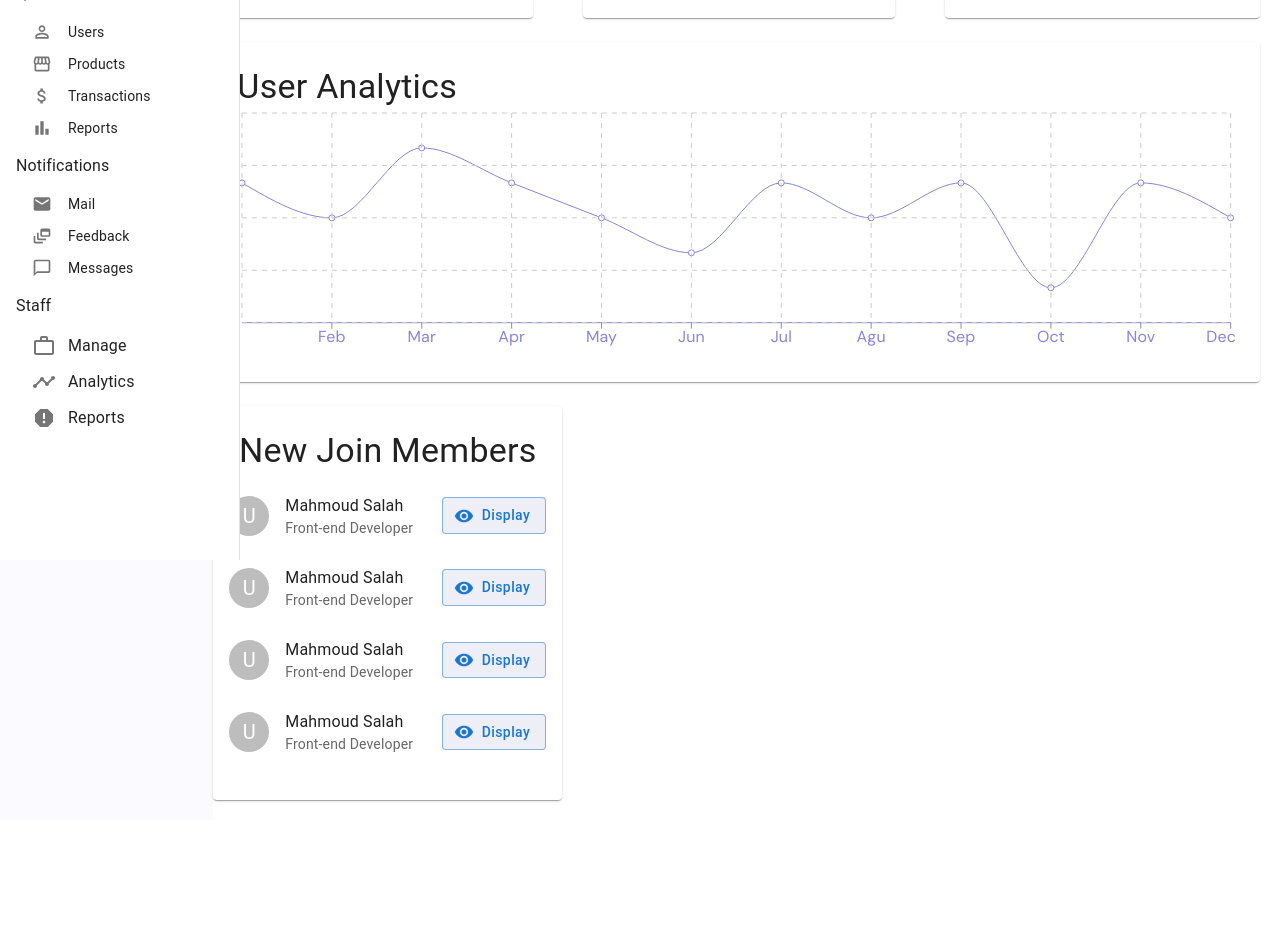
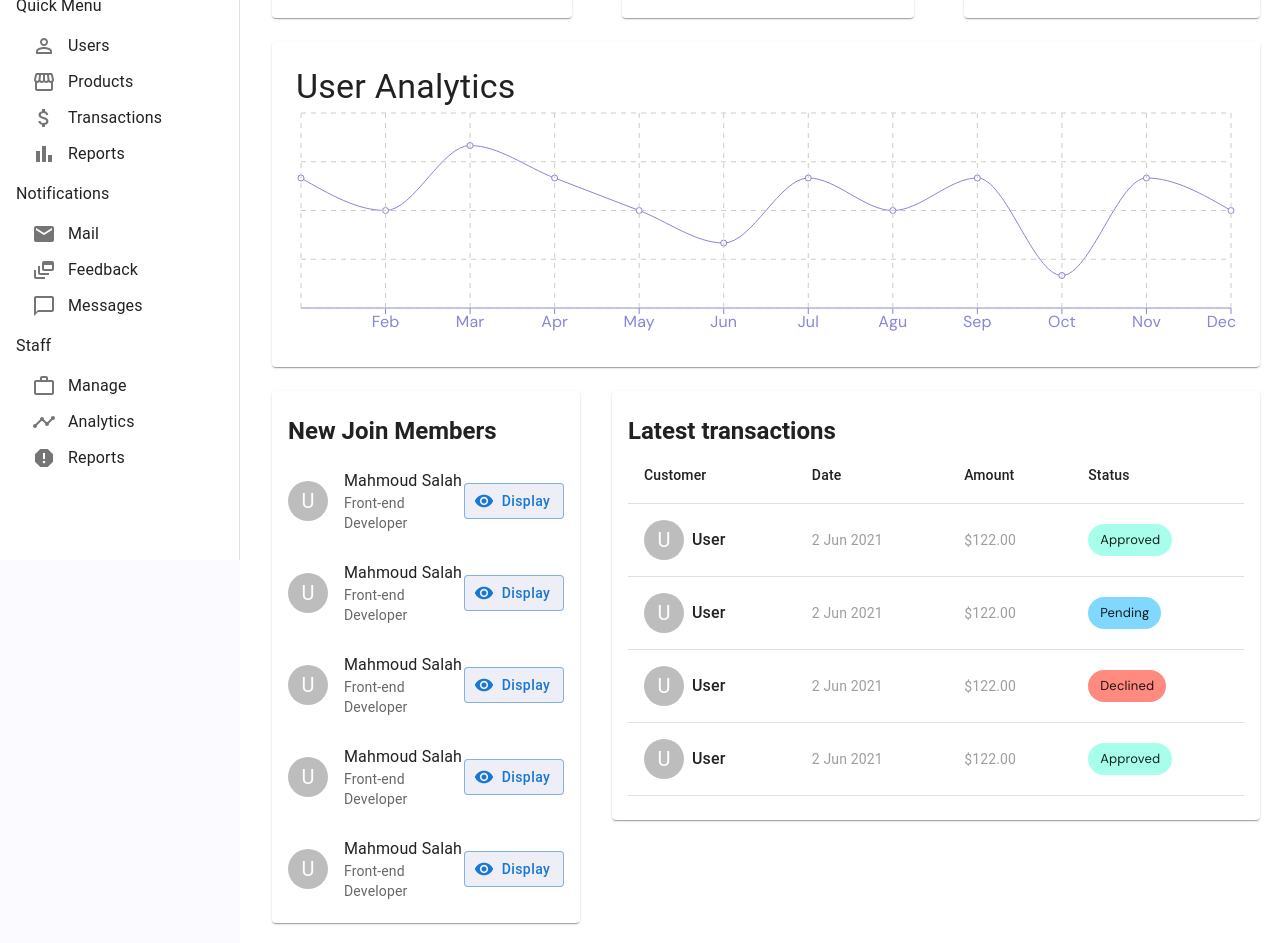
Before and after one commit to Mahmoud2227/ecommerce_admin_panel, a React (Create React App) app: page / in a window 1280 px wide. Shown: the part 240-1183 px from the top of the page. Before the commit the page ends 1060 px from the top, so only its background shows below. Built offline with nearby package versions, Linux system fonts and the light colour scheme.

Commit message:
created WidgetLg component in home page

```diff
--- a/src/App.js
+++ b/src/App.js
@@ -1,5 +1,5 @@
 import Topbar from "./components/Topbar/Topbar";
-import {CssBaseline, Grid, Toolbar} from "@mui/material";
+import {CssBaseline, Box, Toolbar} from "@mui/material";
 import SideBar from "./components/SideBar/SideBar";
 import Home from "./pages/home/Home";
 
@@ -9,10 +9,10 @@ function App() {
 			<CssBaseline />
 			<Topbar />
 			<Toolbar />
-			<Grid container justifyContent='space-between' sx={{height: "Calc(100vh - 64px)"}}>
+			<Box display='flex' gap={4}>
 				<SideBar />
 				<Home />
-			</Grid>
+			</Box>
 		</>
 	);
 }
--- a/src/components/SideBar/SideBar.js
+++ b/src/components/SideBar/SideBar.js
@@ -44,7 +44,7 @@ const SideBar = () => {
 				<Toolbar />
 				<Box paddingLeft={2} paddingTop={2}>
 					<Typography variant='subtitle1'>Dashboard</Typography>
-					<MenuList dense>
+					<MenuList>
 						<MenuItem>
 							<ListItemIcon>
 								<LineStyle />
@@ -65,7 +65,7 @@ const SideBar = () => {
 						</MenuItem>
 					</MenuList>
 					<Typography variant='subtitle1'>Quick Menu</Typography>
-					<MenuList dense>
+					<MenuList>
 						<MenuItem>
 							<ListItemIcon>
 								<PermIdentity />
@@ -92,7 +92,7 @@ const SideBar = () => {
 						</MenuItem>
 					</MenuList>
 					<Typography variant='subtitle1'>Notifications</Typography>
-					<MenuList dense>
+					<MenuList>
 						<MenuItem>
 							<ListItemIcon>
 								<Email />
--- a/src/components/WidgetLg/WidgetLg.js
+++ b/src/components/WidgetLg/WidgetLg.js
@@ -0,0 +1,102 @@
+import React from "react";
+import {
+	Avatar,
+	Box,
+	Grid,
+	Paper,
+	Table,
+	TableBody,
+	TableCell,
+	TableHead,
+	TableRow,
+	Typography,
+	Chip,
+} from "@mui/material";
+
+import {grey, teal, red, lightBlue} from "@mui/material/colors";
+
+const WidgetLg = () => {
+	return (
+		<Grid item md={8}>
+			<Paper elevation={1} sx={{py: 3, px: 2}}>
+				<Typography variant='h5' sx={{border: 0}} fontWeight='bold'>
+					Latest transactions
+				</Typography>
+				<Table>
+					<TableHead>
+						<TableRow>
+							<TableCell>Customer</TableCell>
+							<TableCell>Date</TableCell>
+							<TableCell>Amount</TableCell>
+							<TableCell>Status</TableCell>
+						</TableRow>
+					</TableHead>
+					<TableBody>
+						<TableRow>
+							<TableCell>
+								<Box display='flex' alignItems='center' gap={1}>
+									<Avatar>U</Avatar>
+									<Typography variant='subtitle1' fontWeight={500}>
+										User
+									</Typography>
+								</Box>
+							</TableCell>
+							<TableCell sx={{color: grey[500]}}>2 Jun 2021</TableCell>
+							<TableCell sx={{color: grey[500]}}>$122.00</TableCell>
+							<TableCell>
+								<Chip label='Approved' sx={{backgroundColor: teal["A100"]}} />
+							</TableCell>
+						</TableRow>
+						<TableRow>
+							<TableCell>
+								<Box display='flex' alignItems='center' gap={1}>
+									<Avatar>U</Avatar>
+									<Typography variant='subtitle1' fontWeight={500}>
+										User
+									</Typography>
+								</Box>
+							</TableCell>
+							<TableCell sx={{color: grey[500]}}>2 Jun 2021</TableCell>
+							<TableCell sx={{color: grey[500]}}>$122.00</TableCell>
+							<TableCell>
+								<Chip label='Pending' sx={{backgroundColor: lightBlue["A100"]}} />
+							</TableCell>
+						</TableRow>
+						<TableRow>
+							<TableCell>
+								<Box display='flex' alignItems='center' gap={1}>
+									<Avatar>U</Avatar>
+									<Typography variant='subtitle1' fontWeight={500}>
+										User
+									</Typography>
+								</Box>
+							</TableCell>
+							<TableCell sx={{color: grey[500]}}>2 Jun 2021</TableCell>
+							<TableCell sx={{color: grey[500]}}>$122.00</TableCell>
+							<TableCell>
+								<Chip label='Declined' sx={{backgroundColor: red["A100"]}} />
+							</TableCell>
+						</TableRow>
+						<TableRow>
+							<TableCell>
+								<Box display='flex' alignItems='center' gap={1}>
+									<Avatar>U</Avatar>
+									<Typography variant='subtitle1' fontWeight={500}>
+										User
+									</Typography>
+								</Box>
+							</TableCell>
+							<TableCell sx={{color: grey[500]}}>2 Jun 2021</TableCell>
+							<TableCell sx={{color: grey[500]}}>$122.00</TableCell>
+							<TableCell>
+								<Chip label='Approved' sx={{backgroundColor: teal["A100"]}} />
+							</TableCell>
+						</TableRow>
+					</TableBody>
+				</Table>
+			</Paper>
+		</Grid>
+	);
+};
+
+export default WidgetLg;
--- a/src/components/WidgetSm/WidgetSm.js
+++ b/src/components/WidgetSm/WidgetSm.js
@@ -15,11 +15,23 @@ import React from "react";
 const WidgetSm = () => {
 	return (
 		<Grid item md={4}>
-			<Paper sx={{paddingBlock: 3}} elevation={1}>
-				<Typography variant='h4' align='center'>
+			<Paper sx={{pt: 3, height: "100%"}} elevation={1}>
+				<Typography variant='h5' px={2} fontWeight='bold'>
 					New Join Members
 				</Typography>
 				<List>
+					<ListItem>
+						<ListItemAvatar>
+							<Avatar>U</Avatar>
+						</ListItemAvatar>
+						<ListItemText primary='Mahmoud Salah' secondary='Front-end Developer' />
+						<Button
+							variant='outlined'
+							sx={{backgroundColor: "#eeeef7", textTransform: "none"}}
+							startIcon={<Visibility />}>
+							Display
+						</Button>
+					</ListItem>
 					<ListItem>
 						<ListItemAvatar>
 							<Avatar>U</Avatar>
--- a/src/pages/home/Home.js
+++ b/src/pages/home/Home.js
@@ -1,20 +1,22 @@
-import {Grid} from "@mui/material";
+import {Box, Grid} from "@mui/material";
 import React from "react";
 import Chart from "../../components/chart/Chart";
 import FeaturedInfo from "../../components/featuredInfo/FeaturedInfo";
+import WidgetLg from "../../components/WidgetLg/WidgetLg";
 import WidgetSm from "../../components/WidgetSm/WidgetSm";
 
 import {userData} from "../../dummyData";
 
 const Home = () => {
 	return (
-		<Grid item md={10} style={{padding: "40px 20px 20px 0"}}>
+		<Box flexGrow={1} sx={{padding: "40px 20px 20px 0"}}>
 			<FeaturedInfo />
 			<Chart title='User Analytics' grid dataKey='Active User' data={userData} />
-			<Grid container>
+			<Grid container spacing={4}>
 				<WidgetSm />
+				<WidgetLg />
 			</Grid>
-		</Grid>
+		</Box>
 	);
 };
 
```
